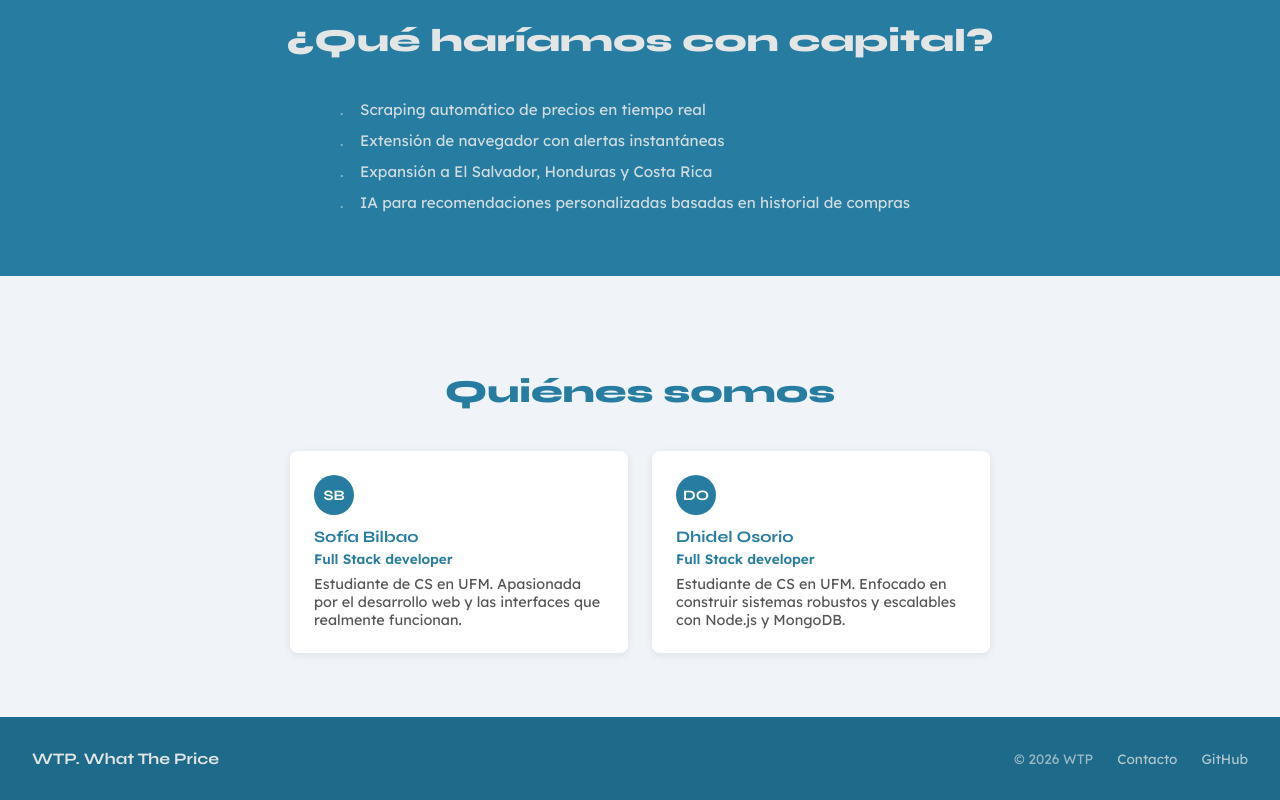
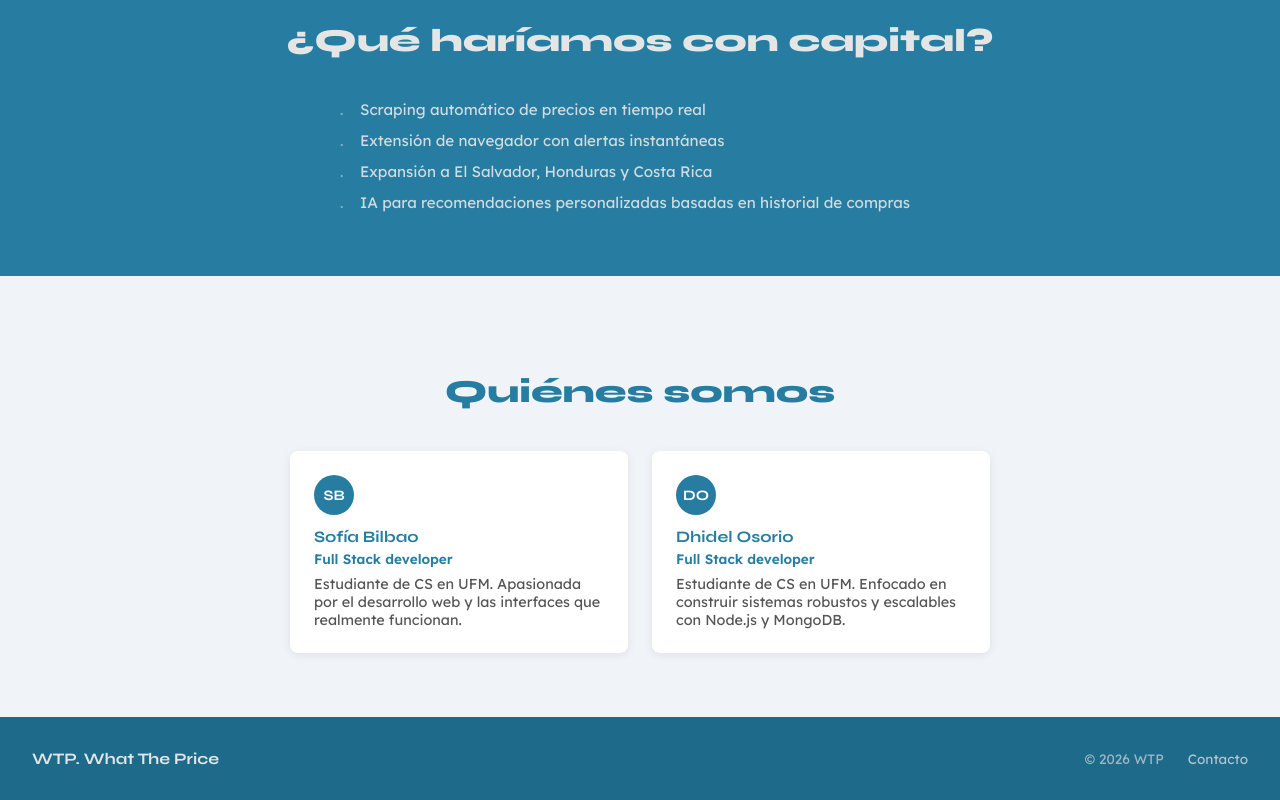
Before and after one commit to Dhidel/What_The_Price_2026, an Angular app in the folder wtp-app/: page / in a window 1280 px wide. Shown: the part 3168-3968 px from the top of the page. Built offline with nearby package versions, Linux system fonts and the light colour scheme.

Commit message:
Footer updated

```diff
--- a/wtp-app/src/components/footer/footer.html
+++ b/wtp-app/src/components/footer/footer.html
@@ -3,6 +3,5 @@
   <span>© 2026 WTP</span>
   <div>
     <a href="#">Contacto</a>
-    <a href="#">GitHub</a>
   </div>
 </footer>
```
